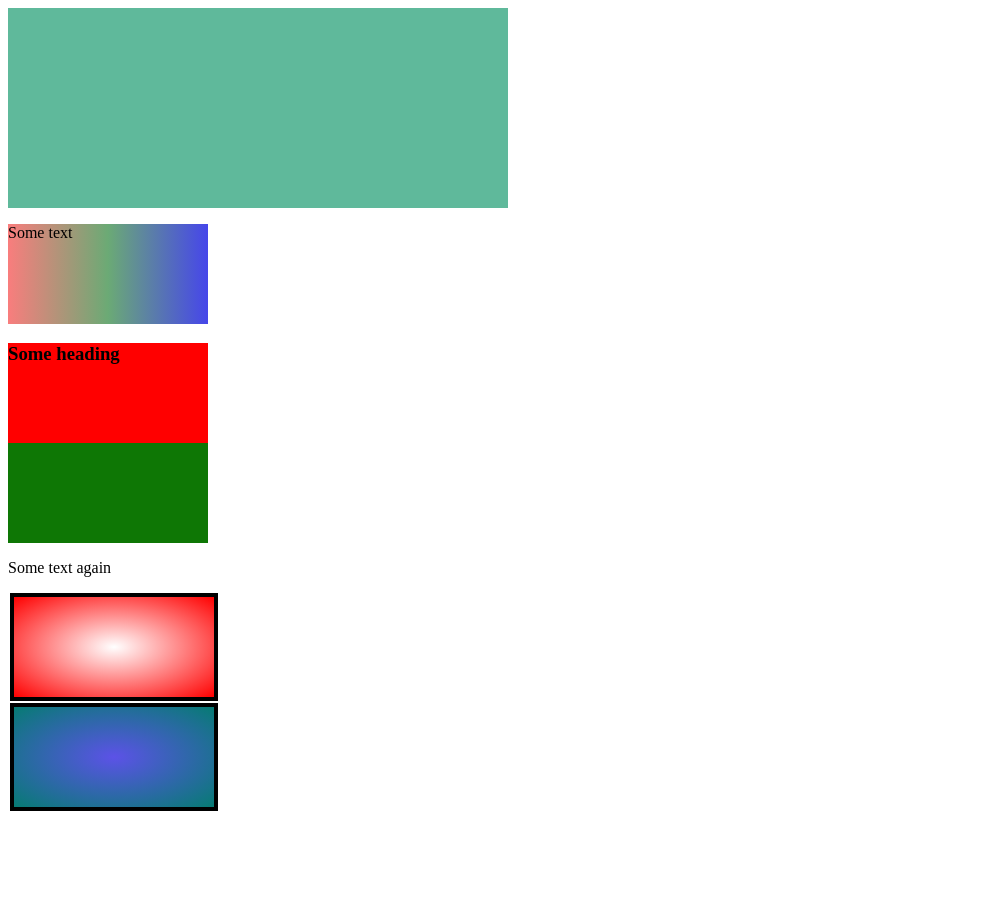
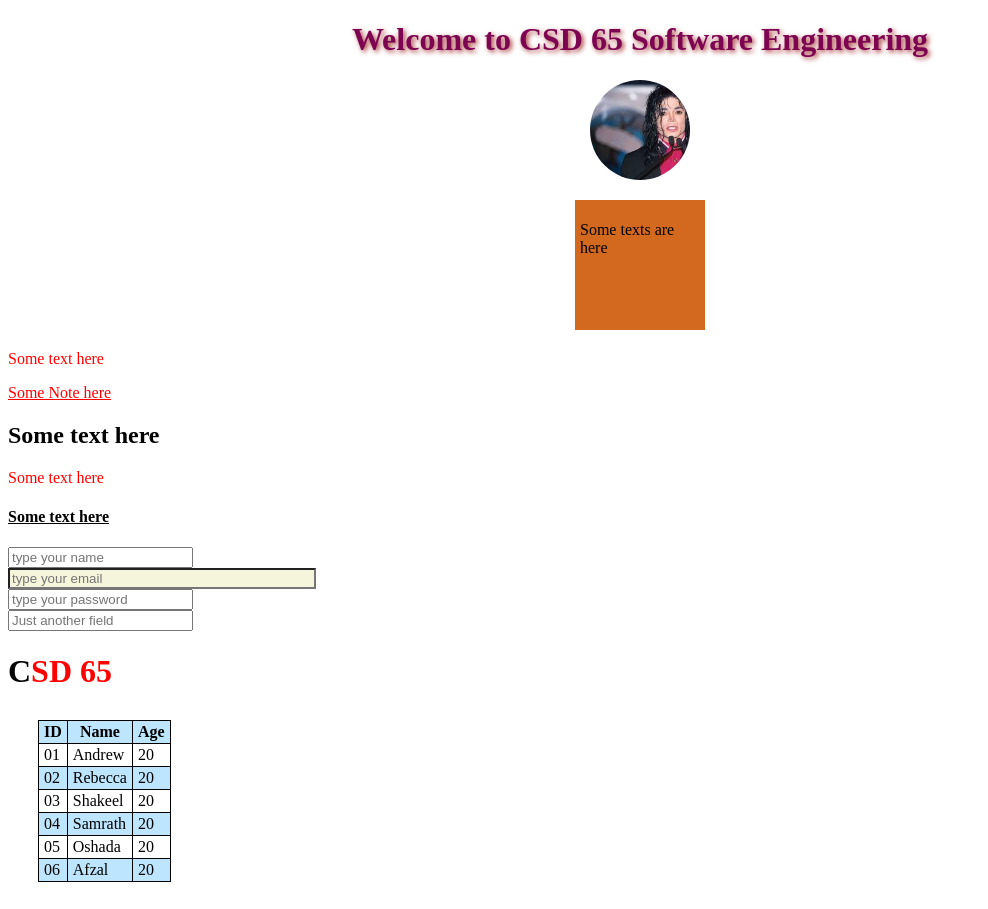
Before and after one commit to sahanyugantha/csd65, a plain HTML site: page morecss.html in a window 1280 px wide. Shown: the top 909 px of the page, without its empty margins (0-988 px from the left). Before the commit the page ends 819 px from the top, so only its background shows below. Drawn offline with Linux system fonts and the light colour scheme.

Commit message:
add some css

```diff
--- a/morecss.html
+++ b/morecss.html
@@ -52,12 +52,161 @@
 
         #hp:hover{
             background-color: rgb(14, 103, 73);
+
             border: 2px solid rgb(121, 21, 21);
         }
 
+        #main-tbl table,  #main-tbl tr,  #main-tbl td,  #main-tbl th{
+            border: 1px solid #000000;
+            border-collapse: collapse;
+        }
+
+        #main-tbl{
+            margin: 30px;
+        }
+
+        #main-tbl td,  #main-tbl th{
+            padding: 2px 5px;
+        }
+
+        #main-tbl tr{
+            background-color: #bde5fd;
+        }
+
+        #main-tbl tr:hover{
+            background-color: #73c0ee;
+        }
+
+        /* #main-tbl tr:nth-child(3), #main-tbl tr:nth-child(4){
+            background-color: #f97d7d;
+        } */
+
+        #main-tbl tr:nth-child(even){
+            background-color: #ffffff;
+        }
+
+        #heading{
+            color :#ff0000
+        }
+
+        #heading::first-letter{
+            color: black;
+        }
+
+        form input[type="email"]{
+            width : 300px;
+            background-color: beige;
+        }
+
+        #attr-cont [class ^= "text"]{
+            color: #ff0000;
+        }
+
+        #attr-cont [class $= "note"]{
+            text-decoration: underline;
+        }
+
+        #title{
+            color: rgb(125, 4, 81);
+            text-align: center;
+            text-shadow: 2px 2px 5px #a83a3a;
+        }
+
+        #box{
+            width: 120px;
+            height: 120px;
+            margin: 20px auto;
+            padding: 5px;
+            background-color: chocolate;
+            /* box-shadow: 5px 5px 5px #000000; */
+        }
+        #box:hover{
+            box-shadow: 5px 5px 5px #000000;
+            cursor: pointer;
+        }
+
+        #logo{
+            width: 100px;
+            height: 100px;
+            background-image: url('images/mj.jpg');
+            background-size: cover;
+            border-radius: 50%;
+            margin: 0 auto;
+        }
     </style>
 </head>
 <body>
+
+    <h1 id="title">Welcome to CSD 65 Software Engineering</h1>
+
+    <div id="logo">
+
+    </div>
+
+    <div id="box">
+        <p>Some texts are here</p>
+    </div>
+
+    <div id="attr-cont">
+        <p class="text-some">Some text here</p>
+        <p class="text-note">Some Note  here </p>
+        <h2 class="head-some">Some text here </h2>
+        <p class="textsome">Some text here </p>
+        <h4 class="headnote">Some text here </h4>
+    </div>
+
+
+    <form>
+        <input type="text" placeholder="type your name"/> <br/>
+        <input type="email" placeholder="type your email"/> <br/>
+        <input type="password" placeholder="type your password"/> <br/>
+        <input  placeholder="Just another field"/> <br/>
+    </form>
+
+    <h1 id="heading">CSD 65</h1>
+    <div id="main-tbl">
+
+        <table id="tbl">
+            <tr>
+                <th>ID</th>
+                <th>Name</th>
+                <th>Age</th>
+            </tr>
+            <tr>
+                <td>01</td>
+                <td>Andrew</td>
+                <td>20</td>
+            </tr>
+            <tr>
+                <td>02</td>
+                <td>Rebecca</td>
+                <td>20</td>
+            </tr>
+            <tr>
+                <td>03</td>
+                <td>Shakeel</td>
+                <td>20</td>
+            </tr>
+            <tr>
+                <td>04</td>
+                <td>Samrath</td>
+                <td>20</td>
+            </tr>
+            <tr>
+                <td>05</td>
+                <td>Oshada</td>
+                <td>20</td>
+            </tr>
+            <tr>
+                <td>06</td>
+                <td>Afzal</td>
+                <td>20</td>
+            </tr>
+        </table>
+
+    </div>
+
+
 
     <div id="container">
 
```
Also changed, not shown: images/logo.jpg (added), images/mj.jpg (added).
